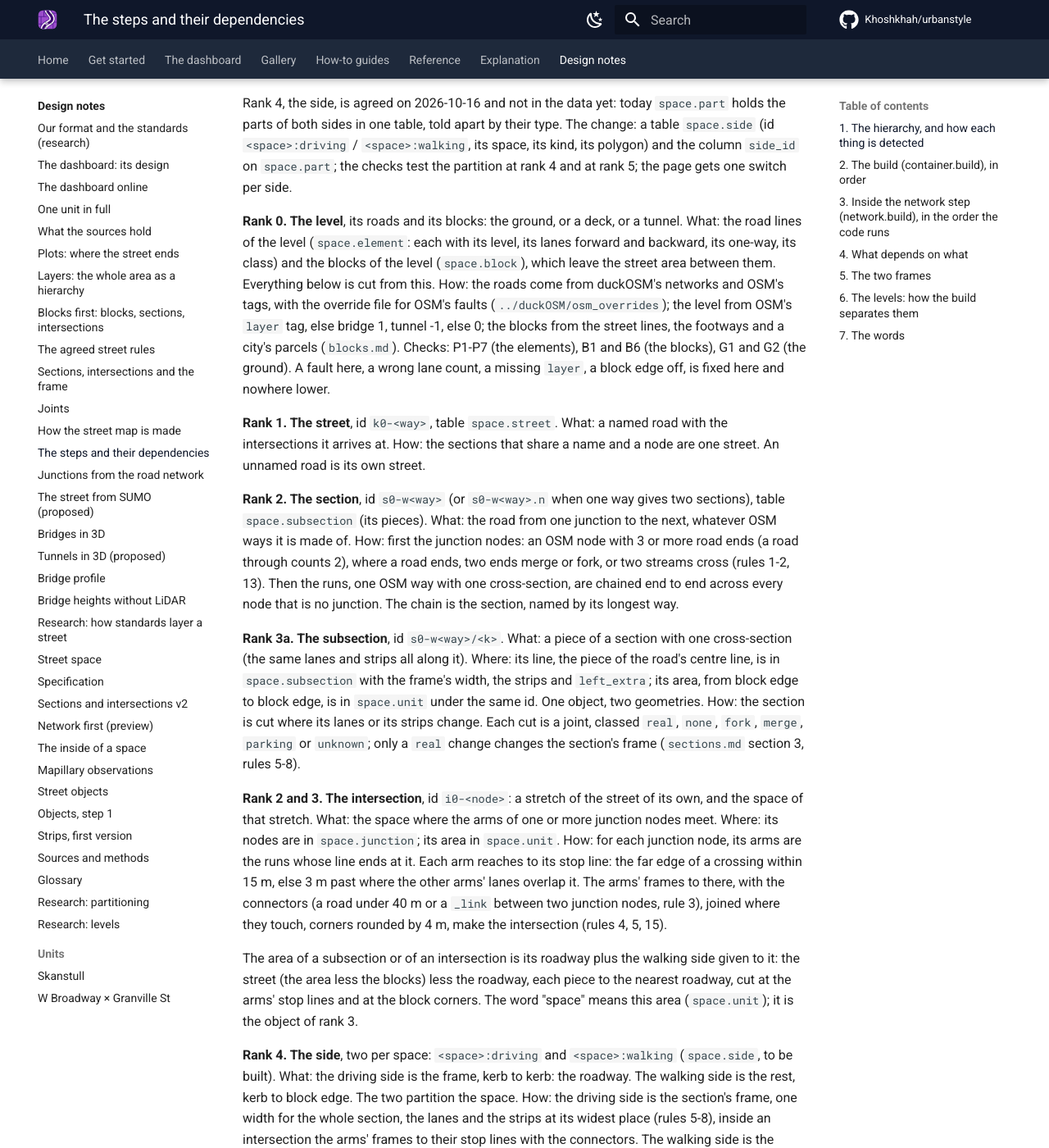
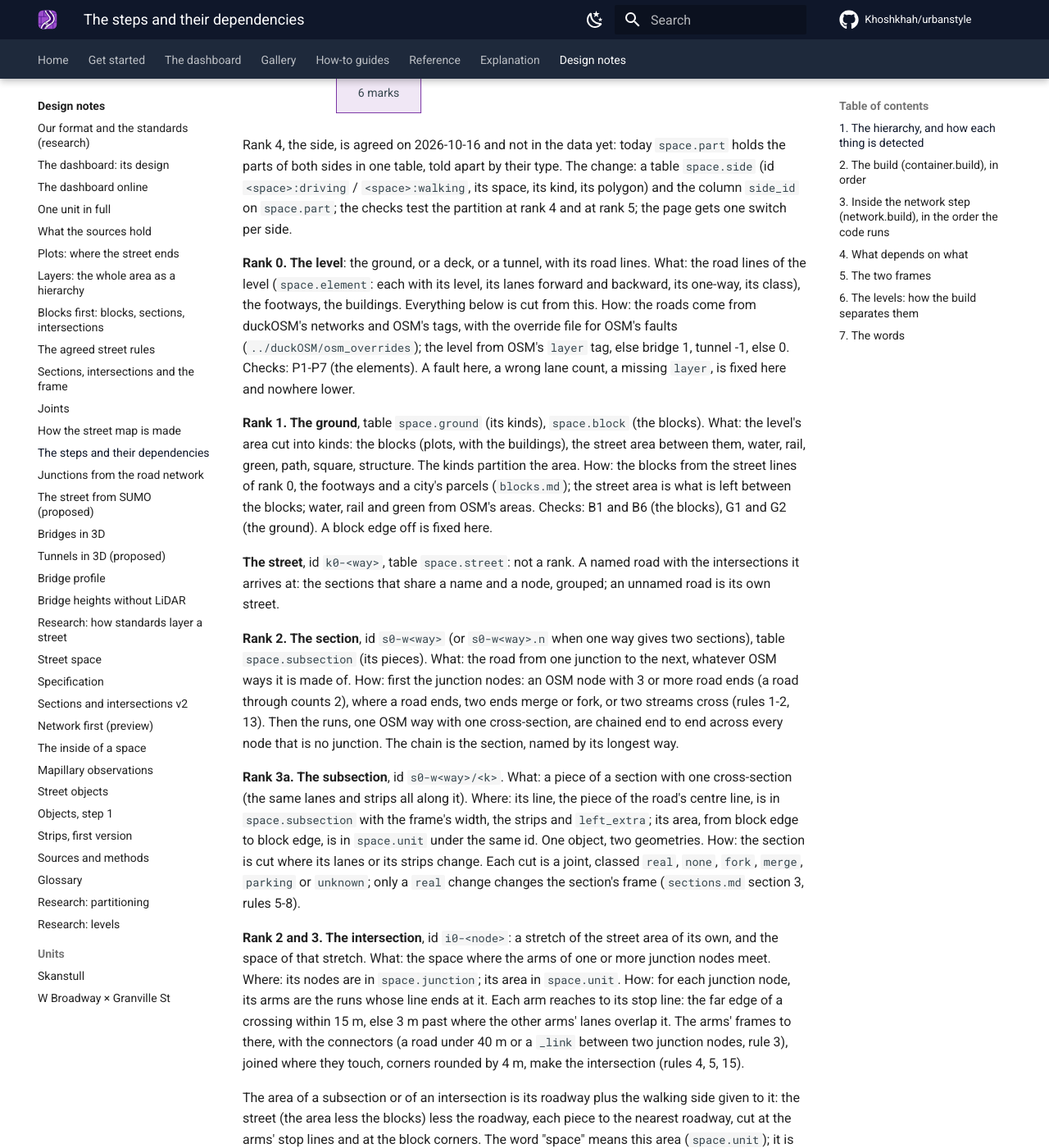
Before and after one commit to Khoshkhah/urbanstyle, an MkDocs documentation site: the page built from docs/design/steps.md, in a window 1280 px wide and 1400 px high, scrolled down 1416 px. Shown: the whole window at 82% size. Built offline with MkDocs 1.6.1 and Material for MkDocs 9.7.7, drawn with Linux system fonts in a browser that asks for light colours; comment, search, counter and statistics services are not loaded; some of the changed text lies outside the part shown.

Commit message:
docs/design/steps.md: rank 1 is the ground (blocks, street area, water, rail, green); the named street is a group outside the tree
Co-Authored-By: Claude Fable 5.1 <noreply@anthropic.com>

````diff
--- a/docs/design/steps.md
+++ b/docs/design/steps.md
@@ -15,18 +15,18 @@ Everything of the street at one level is inside this tree, rank by rank. Each ra
 geometry. From rank 2 down, each rank partitions the rank above it: the subsections of a section cover the section exactly, the two
 sides cover the space exactly, the parts of a side cover the side exactly (checks U1, U8, U9), and the spaces cover the street area
 of the level, the area less the blocks. A thing of a lower rank is then always inside one thing of the rank above, never in two and
-never in none. Rank 1 is the one exception: a street is a group, not an area, and an intersection belongs to every street that
-arrives at it. Rank 2 is a
-stretch of the street: a section or an intersection. Rank 3 is a space, the thing that has sides and parts: a subsection, or the
+never in none. Rank 1 is the ground: the level's area cut into the blocks, the street area between them, water, rail and green.
+Rank 2 is a stretch of the street area: a section or an intersection. The named street, `k0-<way>`, is a group of stretches, not a
+rank: an intersection belongs to every street that arrives at it, so it stands outside the tree. Rank 3 is a space, the thing that has sides and parts: a subsection, or the
 intersection itself. A section is divided into subsections; an intersection is never divided, so it is its own stretch and its own
 space, and it belongs to no section.
 
 ```mermaid
 flowchart TD
-    L0[0 the level: its roads and its blocks] --> ST[1 street]
-    ST --> SE[2 section]
+    L0[0 the level: its road lines] --> G1[1 the ground: blocks, street area, water, rail, green]
+    G1 --> SE[2 section]
     SE --> SU[3 subsection]
-    ST --> IN[2 and 3: intersection]
+    G1 --> IN[2 and 3: intersection]
     SU --> D1[4 driving side]
     SU --> W1[4 walking side]
     IN --> D2[4 driving side]
@@ -44,17 +44,22 @@ told apart by their type. The change: a table `space.side` (id `<space>:driving`
 polygon) and the column `side_id` on `space.part`; the checks test the partition at rank 4 and at rank 5; the page gets one switch
 per side.
 
-**Rank 0. The level**, its roads and its blocks: the ground, or a deck, or a tunnel.
-What: the road lines of the level (`space.element`: each with its level, its lanes forward and backward, its one-way, its class) and
-the blocks of the level (`space.block`), which leave the street area between them. Everything below is cut from this.
+**Rank 0. The level**: the ground, or a deck, or a tunnel, with its road lines.
+What: the road lines of the level (`space.element`: each with its level, its lanes forward and backward, its one-way, its class), the
+footways, the buildings. Everything below is cut from this.
 How: the roads come from duckOSM's networks and OSM's tags, with the override file for OSM's faults (`../duckOSM/osm_overrides`);
-the level from OSM's `layer` tag, else bridge 1, tunnel -1, else 0; the blocks from the street lines, the footways and a city's
-parcels (`blocks.md`). Checks: P1-P7 (the elements), B1 and B6 (the blocks), G1 and G2 (the ground). A fault here, a wrong lane
-count, a missing `layer`, a block edge off, is fixed here and nowhere lower.
+the level from OSM's `layer` tag, else bridge 1, tunnel -1, else 0. Checks: P1-P7 (the elements). A fault here, a wrong lane
+count, a missing `layer`, is fixed here and nowhere lower.
 
-**Rank 1. The street**, id `k0-<way>`, table `space.street`.
-What: a named road with the intersections it arrives at.
-How: the sections that share a name and a node are one street. An unnamed road is its own street.
+**Rank 1. The ground**, table `space.ground` (its kinds), `space.block` (the blocks).
+What: the level's area cut into kinds: the blocks (plots, with the buildings), the street area between them, water, rail, green,
+path, square, structure. The kinds partition the area.
+How: the blocks from the street lines of rank 0, the footways and a city's parcels (`blocks.md`); the street area is what is left
+between the blocks; water, rail and green from OSM's areas. Checks: B1 and B6 (the blocks), G1 and G2 (the ground). A block edge off
+is fixed here.
+
+**The street**, id `k0-<way>`, table `space.street`: not a rank. A named road with the intersections it arrives at: the sections
+that share a name and a node, grouped; an unnamed road is its own street.
 
 **Rank 2. The section**, id `s0-w<way>` (or `s0-w<way>.n` when one way gives two sections), table `space.subsection` (its pieces).
 What: the road from one junction to the next, whatever OSM ways it is made of.
@@ -69,7 +74,7 @@ its area, from block edge to block edge, is in `space.unit` under the same id. O
 How: the section is cut where its lanes or its strips change. Each cut is a joint, classed `real`, `none`, `fork`, `merge`,
 `parking` or `unknown`; only a `real` change changes the section's frame (`sections.md` section 3, rules 5-8).
 
-**Rank 2 and 3. The intersection**, id `i0-<node>`: a stretch of the street of its own, and the space of that stretch.
+**Rank 2 and 3. The intersection**, id `i0-<node>`: a stretch of the street area of its own, and the space of that stretch.
 What: the space where the arms of one or more junction nodes meet.
 Where: its nodes are in `space.junction`; its area in `space.unit`.
 How: for each junction node, its arms are the runs whose line ends at it. Each arm reaches to its stop line: the far edge of a
@@ -107,8 +112,8 @@ touches no block, between two roadways, is an `island`. Only at the levels the o
 Lane lines only between lanes OSM counts, the centre line, stop and give-way lines at the stop lines, zebras from
 `crossing:markings`, arrows and guide lines from SUMO's moves, the kerb line between the two sides.
 
-Outside the tree: the **blocks**, which bound the spaces from outside and belong to the plots (`blocks.md`); the **links** between
-levels, which join two elements at a node; the **bridge models**, drawn from a profile over the level-1 spaces they replace.
+Outside the tree: the **street** (a group of stretches); the **links** between levels, which join two elements at a node; the
+**bridge models**, drawn from a profile over the level-1 spaces they replace.
 
 On the page the layers follow the tree: **Sections** draws each section's area (its subsections' areas joined), **Subsections** each
 subsection's own area (`space.unit`), **Subsection axes** and **Subsection breaks** the subsections' lines and where each starts
@@ -343,7 +348,7 @@ one hears for the same thing, so that a reader coming from OSM, SUMO or the stre
 | The thing | Our word | Also called |
 |---|---|---|
 | the integer floor of the area, 0 the ground, +1 above, -1 below | **level** (`level`, `level_min`, `level_max`, the level buttons) | layer (OSM's tag, and in talk); storey |
-| a position in the hierarchy: the level (0), street, section, subsection and intersection, side, part, mark | **rank** | level (never: that is the floor), tier |
+| a position in the hierarchy: the level (0), the ground (1), section and intersection (2), subsection and intersection (3), side (4), part (5), mark (6) | **rank** | level (never: that is the floor), tier |
 | one of the two halves of a space: the roadway, or the rest to the block edge | **driving side**, **walking side** (`space.side`, rank 4) | pedestrian realm, travelway (old words) |
 | the floor 0 | **ground** | at grade, street level |
 | a road or path above the ground | **deck** | overpass, viaduct |
````
